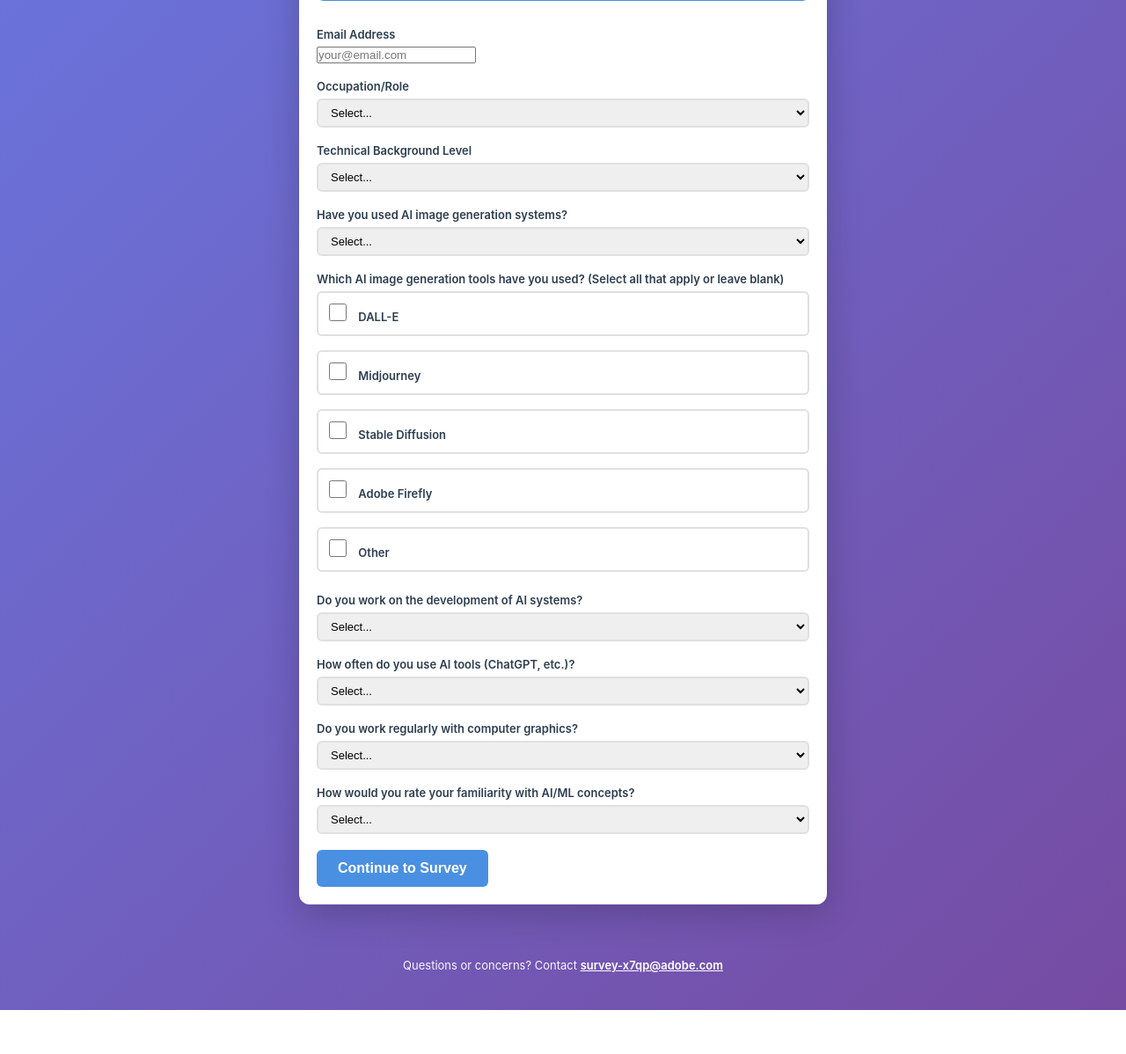
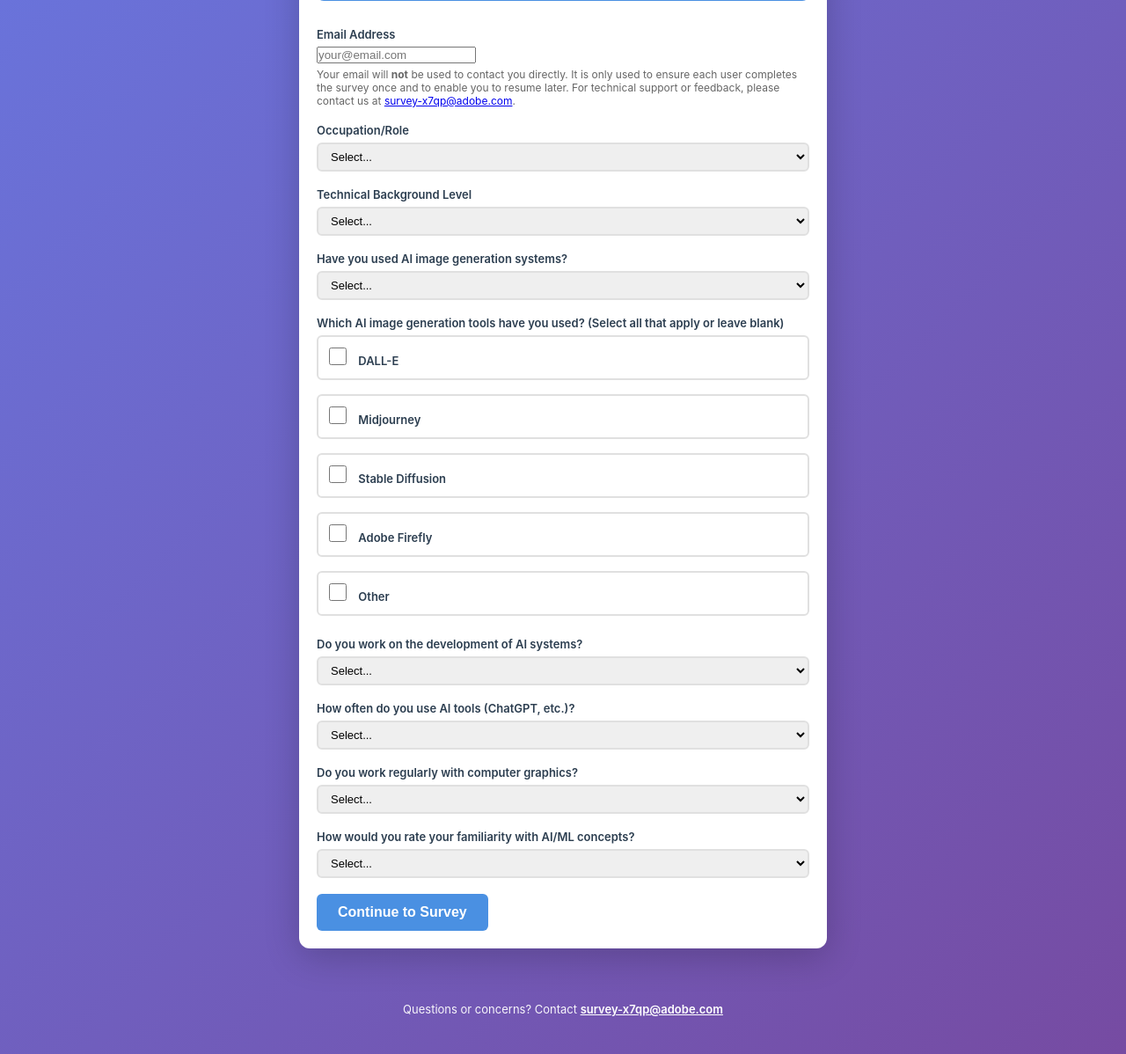
Before and after one commit to kmatzen/juxtapose, a Flask app: template src/survey/templates/index.html in a window 1280 px wide. Shown: the part 693-1891 px from the top of the page at 88% size. Before the commit the page ends 1841 px from the top, so only its background shows below. Run offline with Flask 3, Linux system fonts and the light colour scheme; the template is opened without the code that fills it, so the values that code supplies are empty.

Commit message:
Add email usage clarification below email field
Added explanatory note directly below email input:
- Email will NOT be used for direct contact
- Only used to ensure one response per user
- Only used to enable resume functionality
- Directs to survey-x7qp@adobe.com for support/feedback

Styling:
- Small text (12px), gray color for secondary info
- Inline with email field for immediate context
- Includes contact link for support

Result: Users understand email purpose immediately
when entering it, reducing privacy concerns!

```diff
--- a/src/survey/templates/index.html
+++ b/src/survey/templates/index.html
@@ -42,6 +42,9 @@
                 <div class="form-group">
                     <label for="email">Email Address</label>
                     <input type="email" id="email" name="email" placeholder="your@email.com" required>
+                    <small style="display: block; margin-top: 5px; color: #666; font-size: 12px;">
+                        Your email will <strong>not</strong> be used to contact you directly. It is only used to ensure each user completes the survey once and to enable you to resume later. For technical support or feedback, please contact us at <a href="mailto:survey-x7qp@adobe.com">survey-x7qp@adobe.com</a>.
+                    </small>
                 </div>
 
                 <div class="form-group">
```
